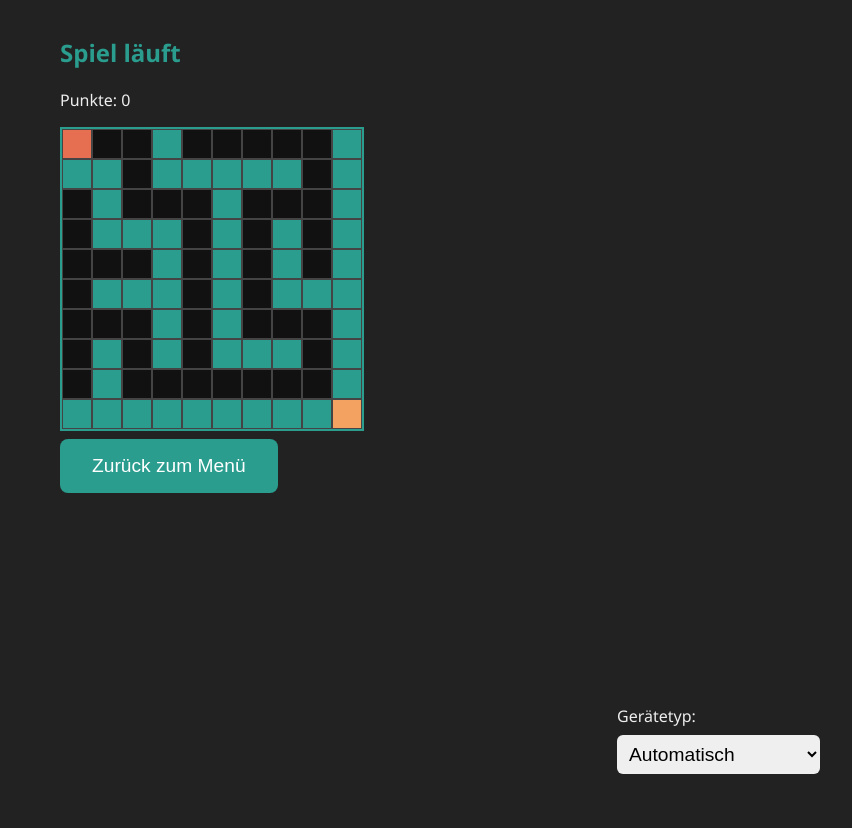
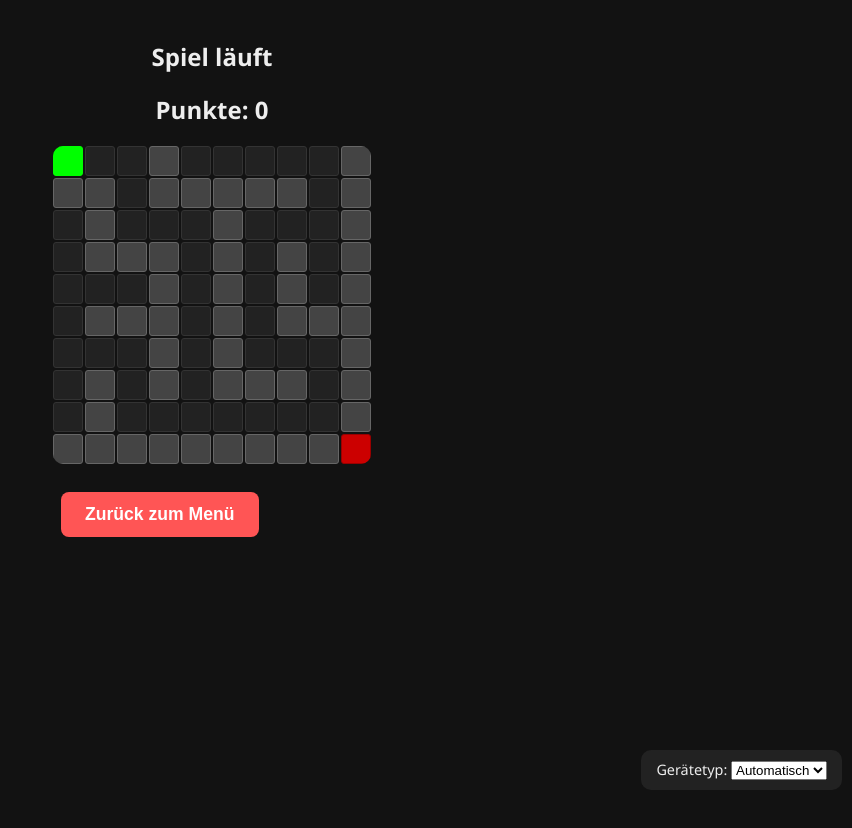
Before and after one commit to Prinzvonbinz/Labyrinth-Tycoon, a plain HTML site: page index.html in a window 1280 px wide. Both pictures are taken after a click on the button "Neues Spiel starten". Shown: the whole page, without its empty margins (428-1280 px from the left). After the commit the page ends 800 px from the top, so only its background shows below. Drawn offline with Linux system fonts and the light colour scheme.

Commit message:
Update style.css

```diff
--- a/style.css
+++ b/style.css
@@ -1,171 +1,142 @@
-/* Grundstyles */
+/* Grundlegendes Reset & Schrift */
+* {
+  box-sizing: border-box;
+}
+
 body {
   font-family: 'Segoe UI', Tahoma, Geneva, Verdana, sans-serif;
-  background: #222;
+  background: #121212;
   color: #eee;
   margin: 0;
-  padding: 1rem;
+  padding: 20px;
   display: flex;
   flex-direction: column;
   align-items: center;
   min-height: 100vh;
+}
+
+h1, h2 {
+  margin-bottom: 20px;
+  text-align: center;
+}
+
+/* Buttons */
+.btn {
+  display: inline-block;
+  padding: 12px 24px;
+  margin: 8px;
+  font-size: 1.1rem;
+  font-weight: 600;
+  color: #121212;
+  background-color: #90ee90;
+  border: none;
+  border-radius: 8px;
+  cursor: pointer;
+  transition: background-color 0.3s ease;
+  min-width: 180px;
+  text-align: center;
   user-select: none;
 }
 
-h1, h2 {
-  color: #2a9d8f;
+.btn:hover {
+  background-color: #6fc96f;
+  color: #fff;
 }
 
-.screen {
-  width: 100%;
-  max-width: 480px;
+.back-btn {
+  background-color: #f55;
+  color: #fff;
+}
+
+.back-btn:hover {
+  background-color: #c33;
+}
+
+/* Maze-Grid Styling */
+.maze-grid {
+  display: grid;
+  gap: 2px;
+  margin: 20px auto;
+  max-width: 90vw;
+  max-height: 60vh;
+  user-select: none;
+  touch-action: manipulation;
+}
+
+.cell {
+  background-color: #222;
+  border-radius: 3px;
+  border: 1px solid #333;
+  transition: background-color 0.2s ease;
+}
+
+/* Wandzelle */
+.cell.wall {
+  background-color: #444;
+  border-color: #666;
+}
+
+/* Spieler */
+.cell.player {
+  background-color: #00ff00;
+  border-color: #0f0;
+}
+
+/* Ziel */
+.cell.end {
+  background-color: #ff4444;
+  border-color: #f00;
+}
+
+/* Start im Baumeister */
+.cell.start {
+  background-color: #00cc00;
+  border-color: #090;
+}
+
+/* Ziel im Baumeister */
+.cell.end {
+  background-color: #cc0000;
+  border-color: #900;
+}
+
+/* Text im Punktestand */
+#pointsDisplay {
+  font-size: 1.5rem;
+  font-weight: 700;
+  margin-bottom: 10px;
   text-align: center;
 }
 
-.hidden {
-  display: none;
+/* Gerätesektion */
+#deviceSection {
+  background-color: #222;
+  padding: 10px 15px;
+  border-radius: 10px;
+  font-size: 0.9rem;
+  color: #eee;
 }
 
-/* Buttons responsiv */
-button {
-  padding: 1.2rem 2rem;
-  font-size: 1.4rem;
-  border: none;
-  border-radius: 8px;
-  background-color: #2a9d8f;
-  color: white;
-  cursor: pointer;
-  transition: background-color 0.3s ease;
-  user-select: none;
-  max-width: 90vw;
-  box-sizing: border-box;
-  margin: 0.5rem 0;
-}
-
-button:hover {
-  background-color: #21867a;
-}
-
-/* Kleinere Geräte */
+/* Responsive Knöpfe */
 @media (max-width: 600px) {
-  button {
-    font-size: 1.6rem;
-    padding: 1.6rem 3rem;
+  .btn {
+    min-width: 140px;
+    padding: 10px 18px;
+    font-size: 1rem;
   }
 }
 
-/* Tablets */
-@media (min-width: 601px) and (max-width: 900px) {
-  button {
-    font-size: 1.5rem;
-    padding: 1.4rem 2.5rem;
-  }
+/* Scrollbar für Maze-Grid falls groß */
+.maze-grid {
+  overflow: auto;
+  border-radius: 10px;
 }
 
-/* Desktop */
-@media (min-width: 901px) {
-  button {
-    font-size: 1.2rem;
-    padding: 1rem 2rem;
-  }
+/* Hinweis Text */
+#builderScreen p {
+  max-width: 400px;
+  text-align: center;
+  margin: 0 auto 15px auto;
+  font-size: 1rem;
+  color: #bbb;
 }
-
-/* Input & Select */
-input[type="text"], select {
-  font-size: 1.2rem;
-  padding: 0.5rem;
-  margin: 0.5rem 0 1rem 0;
-  width: 90%;
-  max-width: 300px;
-  border-radius: 6px;
-  border: none;
-  box-sizing: border-box;
-}
-
-/* Maze Container */
-#mazeContainer {
-  margin-top: 1rem;
-  touch-action: none;
-  user-select: none;
-  border: 2px solid #2a9d8f;
-  background: #111;
-  display: grid;
-  justify-content: center;
-  margin-left: auto;
-  margin-right: auto;
-}
-
-/* Maze Cells */
-.cell {
-  width: 2.5rem;
-  height: 2.5rem;
-  border: 1px solid #444;
-  box-sizing: border-box;
-  user-select: none;
-}
-
-.cell.wall {
-  background-color: #2a9d8f;
-}
-
-.cell.player {
-  background-color: #e76f51;
-}
-
-.cell.end {
-  background-color: #f4a261;
-}
-
-/* Info Bar */
-#infoBar {
-  display: flex;
-  justify-content: space-between;
-  align-items: center;
-  padding: 0 0.5rem;
-  margin-bottom: 0.5rem;
-}
-
-/* Builder Container */
-#builderContainer {
-  display: grid;
-  margin: 1rem auto;
-  max-width: 100vw;
-  touch-action: none;
-}
-
-#builderContainer .cell {
-  cursor: pointer;
-  font-weight: bold;
-  font-size: 1.2rem;
-  display: flex;
-  justify-content: center;
-  align-items: center;
-  user-select: none;
-}
-
-/* Builder Controls */
-#builderControls {
-  margin-top: 1rem;
-}
-
-/* Responsive Maze Cells */
-@media (max-width: 600px) {
-  .cell {
-    width: 3.5rem;
-    height: 3.5rem;
-  }
-}
-
-@media (min-width: 601px) and (max-width: 900px) {
-  .cell {
-    width: 3rem;
-    height: 3rem;
-  }
-}
-
-@media (min-width: 901px) {
-  .cell {
-    width: 2.5rem;
-    height: 2.5rem;
-  }
-}
```
